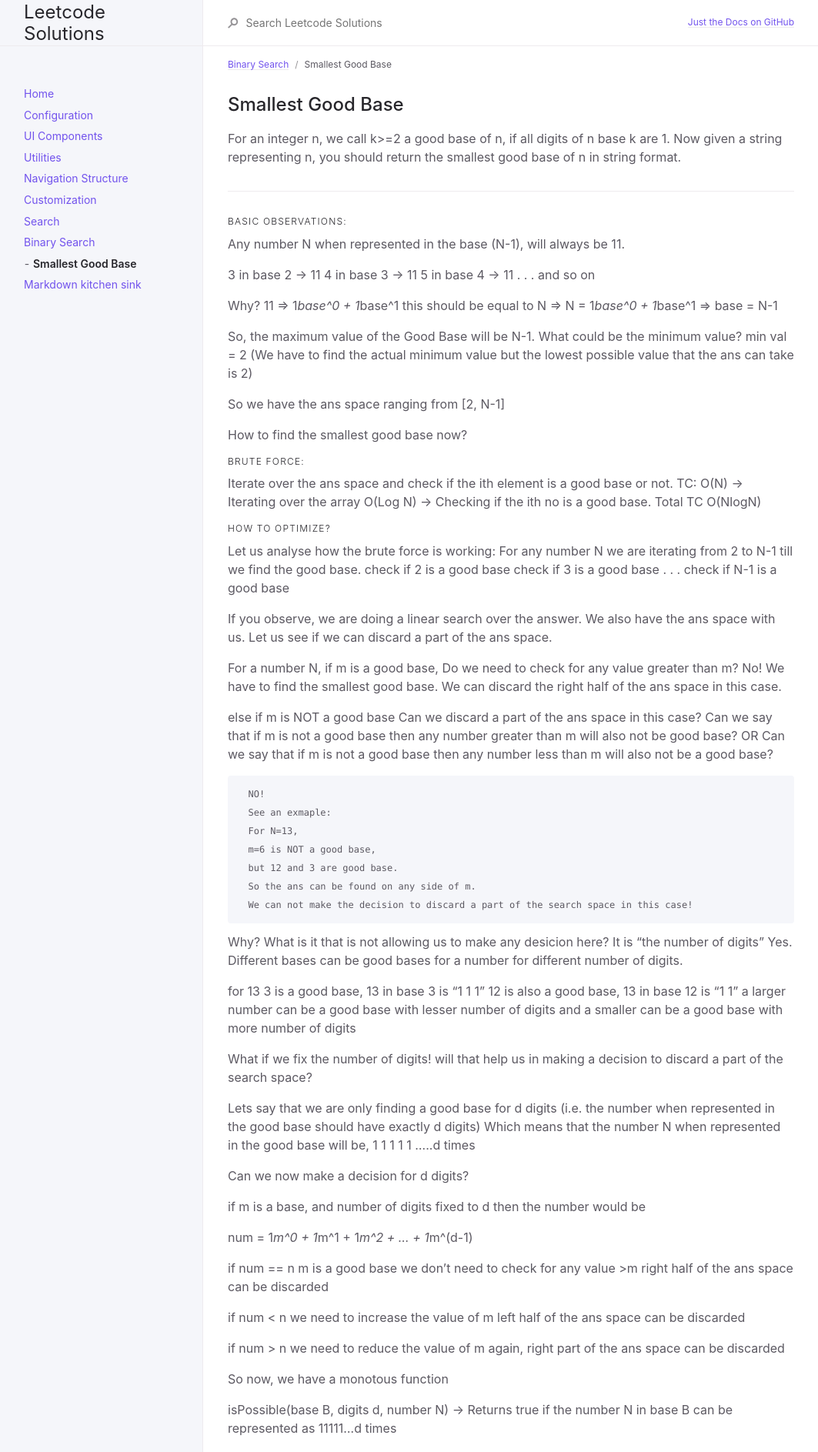
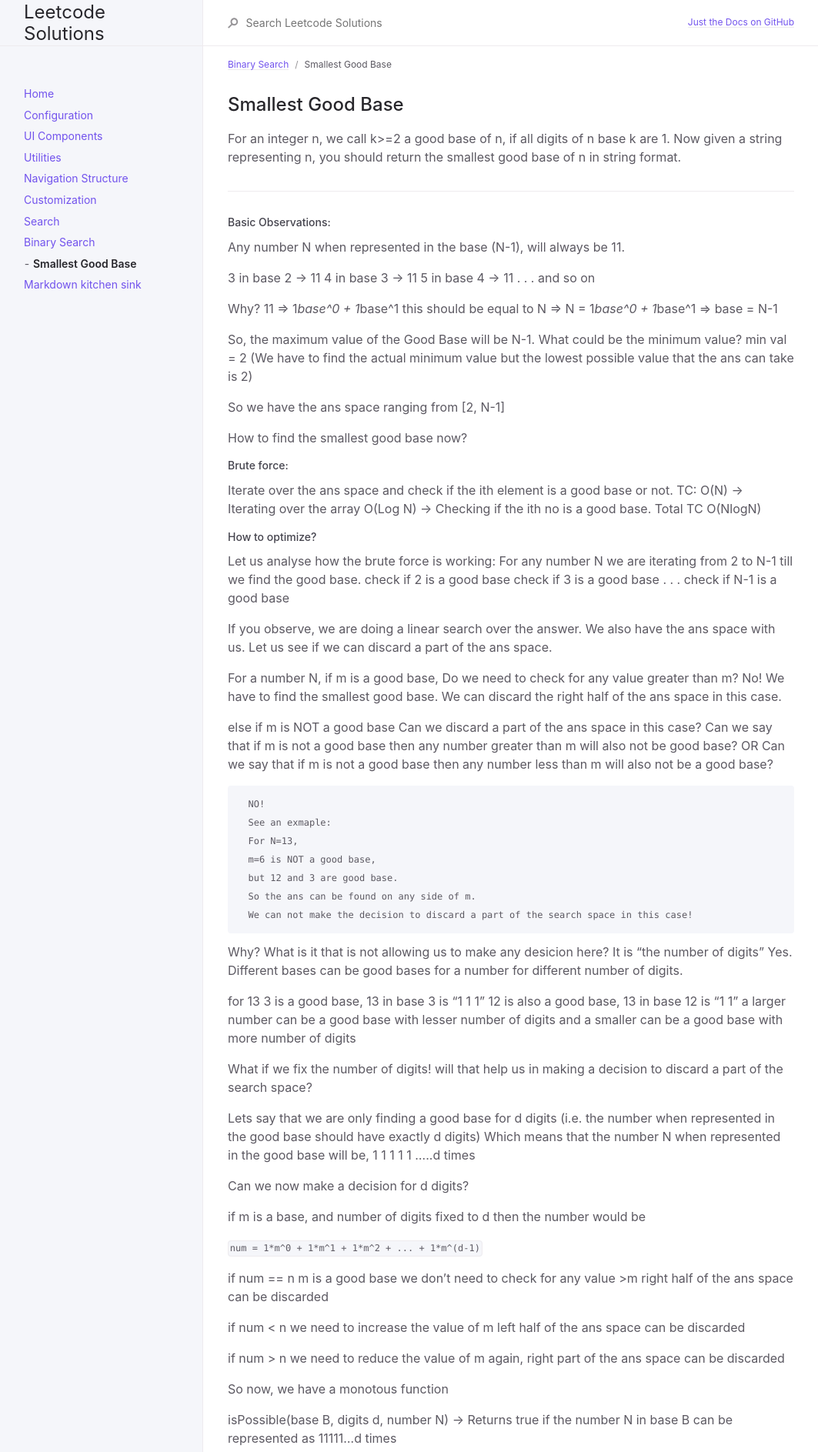
Before and after one commit to saivasanth528/leetcode-solutions, a Jekyll site: the page built from docs/binary-search/SmallestGoodBase.md, in a window 1280 px wide. Shown: the top 1887 px of the page at 77% size, without its empty margins (108-1171 px from the left). Built offline with Jekyll 4.4.1, drawn with Linux system fonts in a browser that asks for light colours.

```diff
--- a/docs/binary-search/SmallestGoodBase.md
+++ b/docs/binary-search/SmallestGoodBase.md
@@ -12,7 +12,7 @@ nav_order: 1
 
 ---
 
-#### Basic Observations:
+##### Basic Observations:
 
   Any number N when represented in the base (N-1), will always be 11.
 
@@ -38,7 +38,7 @@ nav_order: 1
 
   How to find the smallest good base now?
 
-#### Brute force:
+##### Brute force:
 
   Iterate over the ans space and check if the ith element is a good base or not.
   TC:
@@ -46,7 +46,7 @@ nav_order: 1
   O(Log N) -> Checking if the ith no is a good base.
   Total TC O(NlogN)
 
-#### How to optimize?
+##### How to optimize?
 
   Let us analyse how the brute force is working:
   For any number N  we are iterating from 2 to N-1 till we find the good base.
@@ -100,7 +100,7 @@ nav_order: 1
   if m is a base, and number of digits fixed to d
   then the number would be
 
-  num = 1*m^0 + 1*m^1 + 1*m^2 + ... + 1*m^(d-1)
+  `num = 1*m^0 + 1*m^1 + 1*m^2 + ... + 1*m^(d-1)`
 
   if num == n
      m is a good base
```
